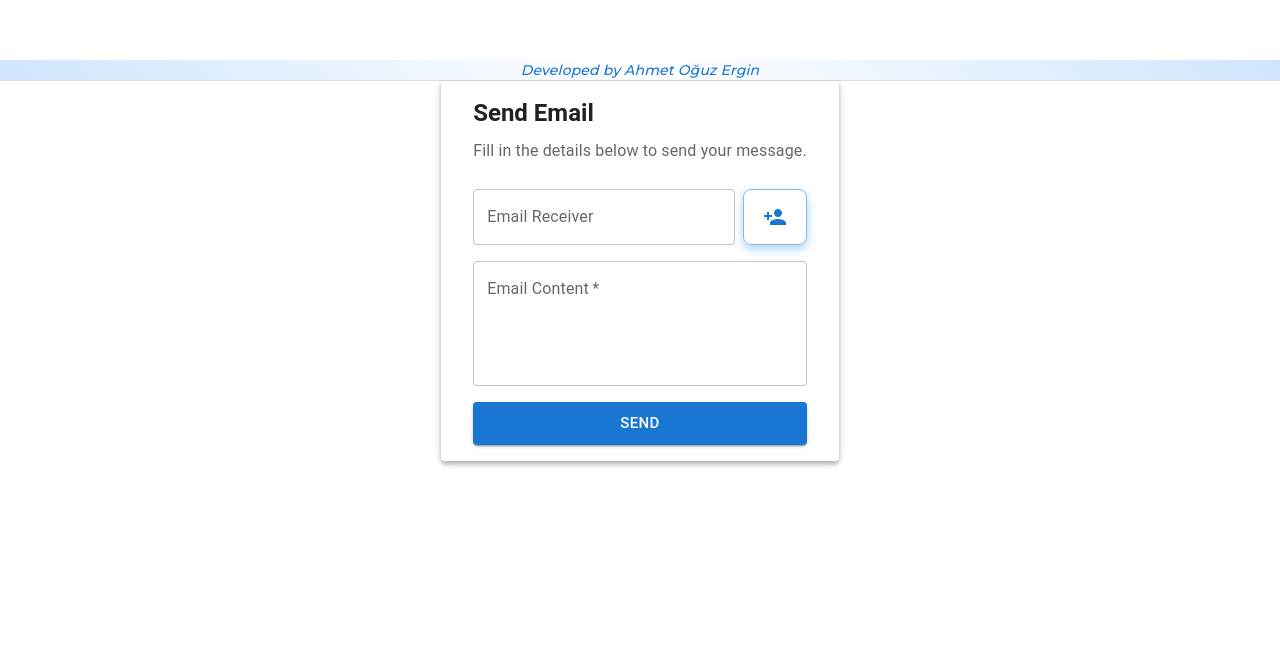
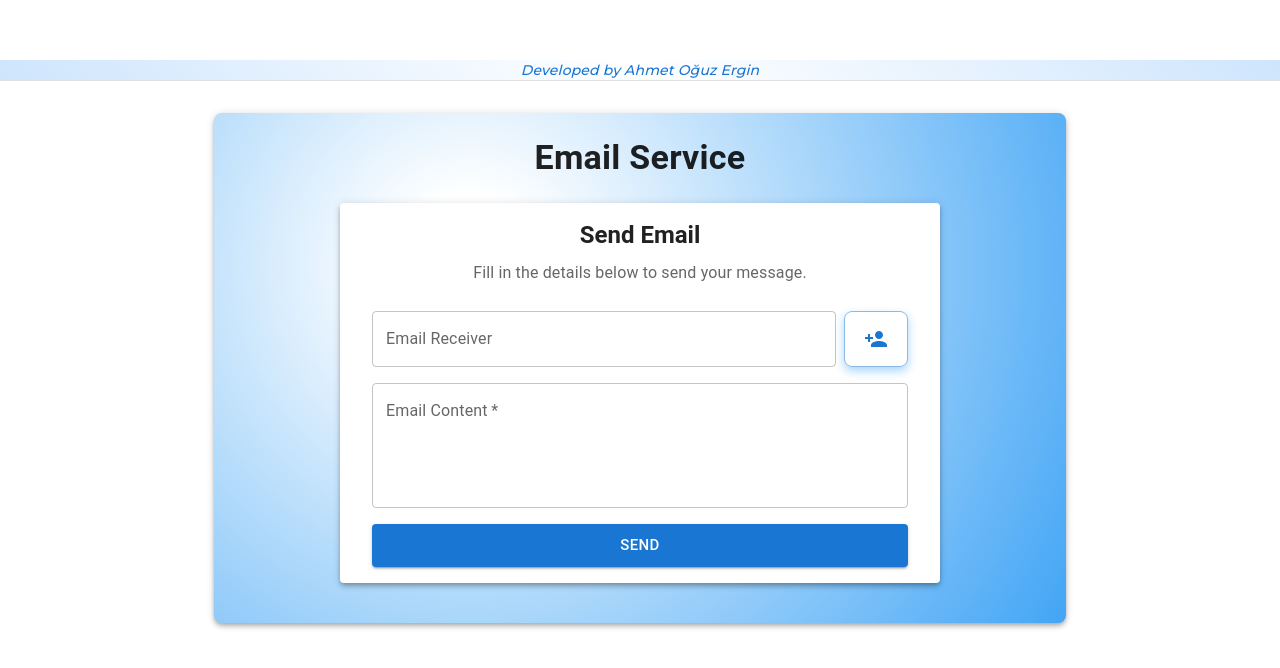
Before and after one commit to ahmettoguz/Micro-Frontend, a React (Vite) app: page / in a window 1280 px wide. Shown: the part 720-1388 px from the top of the page. Before the commit the page ends 1221 px from the top, so only its background shows below. Built offline with nearby package versions, Linux system fonts and the light colour scheme.

Commit message:
email service page

```diff
--- a/src/App.tsx
+++ b/src/App.tsx
@@ -79,7 +79,6 @@ function App() {
         sx={{
           display: "flex",
           flexDirection: "column",
-          alignItems: "center",
           mb: 5,
         }}
       >
--- a/src/components/EmailSection.tsx
+++ b/src/components/EmailSection.tsx
@@ -1,9 +1,41 @@
+import { Box, Container, Typography } from "@mui/material";
+import { useTheme } from "@mui/material/styles";
+import { ThemeModeEnum } from "../enum/ThemeEnum";
 import EmailForm from "./EmailForm";
 
 export const EmailSection = () => {
+  const theme = useTheme();
   return (
-    <div id="email-service">
-      <EmailForm />
-    </div>
+    <Container maxWidth="md" sx={{ py: 4 }}>
+      <Box
+        id="email-service"
+        sx={{
+          textAlign: "center",
+          bgcolor: "background.paper",
+          borderRadius: 2,
+          boxShadow: 4,
+          pt: 3,
+          pb: 5,
+          backgroundImage:
+            theme.palette.mode === ThemeModeEnum.Light
+              ? `radial-gradient(circle at 30% 30%, white 10%, ${theme.palette.primary.light})`
+              : `radial-gradient(circle at 30% 30%, black 40%, ${theme.palette.primary.dark})`,
+        }}
+      >
+        <Typography
+          variant="h4"
+          gutterBottom
+          sx={{
+            mb: 3,
+            fontWeight: "bold",
+            color: "text.primary",
+          }}
+        >
+          Email Service
+        </Typography>
+
+        <EmailForm />
+      </Box>
+    </Container>
   );
 };
```
